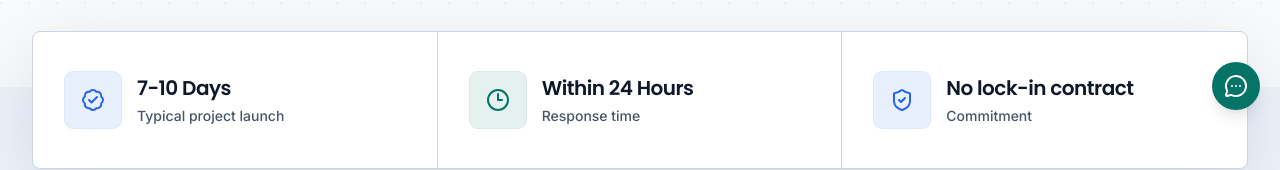
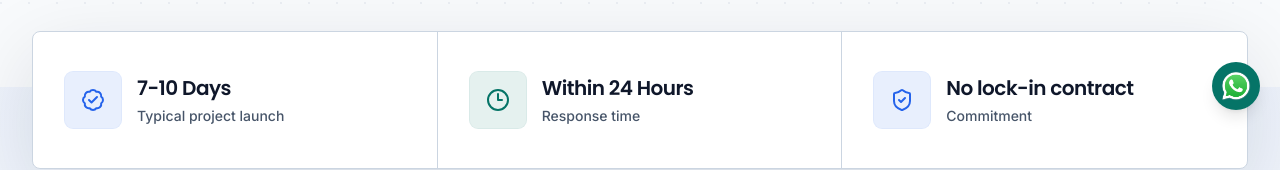
Before and after one commit to mishuk09/NovaWeb, a Next.js app: page / in a window 1280 px wide. Shown: the part 670-840 px from the top of the page. Built offline with nearby package versions, Linux system fonts and the light colour scheme; no server answers.

Commit message:
Refactor code structure for improved readability and maintainability

```diff
--- a/components/site/whatsapp-float.tsx
+++ b/components/site/whatsapp-float.tsx
@@ -1,4 +1,4 @@
-import { MessageCircleMore } from "lucide-react";
+import Image from "next/image";
 import { siteConfig } from "@/config/site";
 
 export function WhatsAppFloat() {
@@ -10,7 +10,13 @@
       aria-label="Chat on WhatsApp"
       className="fixed bottom-5 right-5 z-40 inline-flex h-12 w-12 items-center justify-center rounded-full bg-accent text-accent-foreground shadow-lg transition hover:scale-105 hover:opacity-90"
     >
-      <MessageCircleMore className="h-6 w-6" />
+      <Image
+        src="/whatsapp.webp"
+        alt=""
+        width={24}
+        height={24}
+        className="h-8 w-8 object-contain"
+      />
     </a>
   );
 }
```
Also changed, not shown: public/whatsapp.webp (added).
